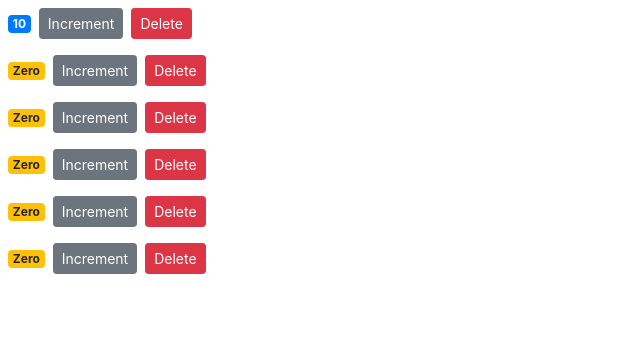
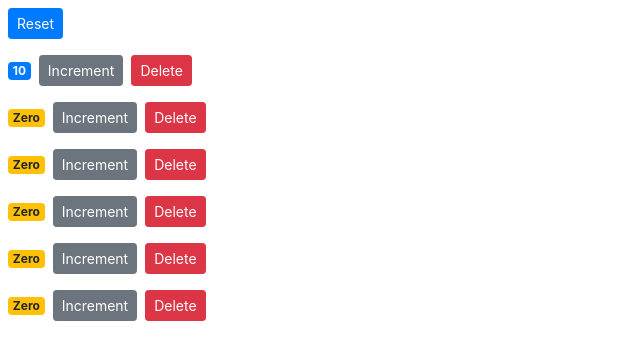
Before and after one commit to monemonesi/React_GettingStarted, a React (Create React App) app in the folder basket-app/: page / in a window 1280 px wide. Shown: the top 360 px of the page, without its empty margins (0-640 px from the left). Built offline with nearby package versions, Linux system fonts and the light colour scheme.

Commit message:
Refactored to make counter a controlled component

```diff
--- a/basket-app/src/components/counter.jsx
+++ b/basket-app/src/components/counter.jsx
@@ -1,21 +1,21 @@
 import React, { Component } from "react";
 
+//this must be a CONTROLLED COMPONENT:
+//it receive all the data from the parent component, and it raise events when the components need to be updated
+//all the data modification must be done in the parent component
 class Counter extends Component {
-  state = {
-    value: this.props.counter.value
-  };
-
+  //the state has been removed because it is a controlled component
+  /*
   handleIncrement = () => {
-    //console.log(product);
     this.setState({ value: this.state.value + 1 }); //setState tell react that there have been an update!
-  };
+  };*/
 
   render() {
     return (
       <div>
         <span className={this.getBadgeClasses()}>{this.formatCount()}</span>
         <button
-          onClick={() => this.handleIncrement()}
+          onClick={() => this.props.onIncrement(this.props.counter)}
           className="btn btn-secondary btn-sm"
         >
           Increment
@@ -32,12 +32,12 @@
 
   getBadgeClasses() {
     let classes = "badge m-2 badge-"; //hold all the common classes description
-    classes += this.state.value === 0 ? "warning" : "primary";
+    classes += this.props.counter.value === 0 ? "warning" : "primary";
     return classes;
   }
 
   formatCount() {
-    const { value: count } = this.state;
+    const { value: count } = this.props.counter;
     return count === 0 ? "Zero" : count;
   }
 }
--- a/basket-app/src/components/counters.jsx
+++ b/basket-app/src/components/counters.jsx
@@ -13,19 +13,42 @@
     ]
   };
 
+  handleIncrement = counter => {
+    const updatedCounters = [...this.state.counters];
+    const index = updatedCounters.indexOf(counter);
+    updatedCounters[index] = { ...counter };
+    updatedCounters[index].value++;
+    this.setState({ counters: updatedCounters });
+  };
+
   handleDelete = counterId => {
     console.log("handleEvent called", counterId);
     const updtedCounters = this.state.counters.filter(c => c.id !== counterId);
     this.setState({ counters: updtedCounters });
   };
 
+  handleReset = () => {
+    const updatedCounters = this.state.counters.map(c => {
+      c.value = 0;
+      return c;
+    });
+    this.setState({ counter: updatedCounters });
+  };
+
   render() {
     return (
       <div>
+        <button
+          onClick={this.handleReset}
+          className="btn btn-primary btn-sm m-2"
+        >
+          Reset
+        </button>
         {this.state.counters.map(counter => (
           <Counter
             key={counter.id}
             onDelete={this.handleDelete}
+            onIncrement={this.handleIncrement}
             counter={counter}
           />
         ))}
```
